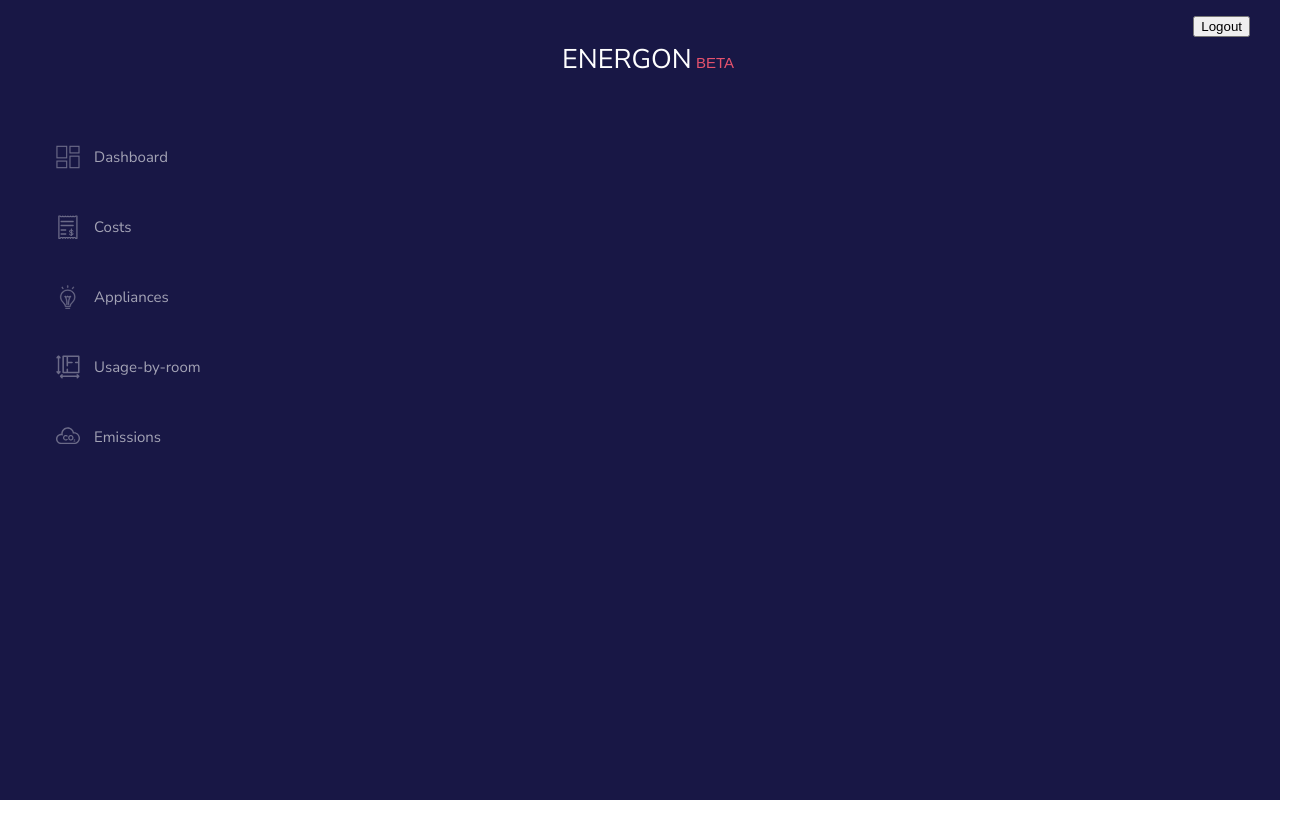
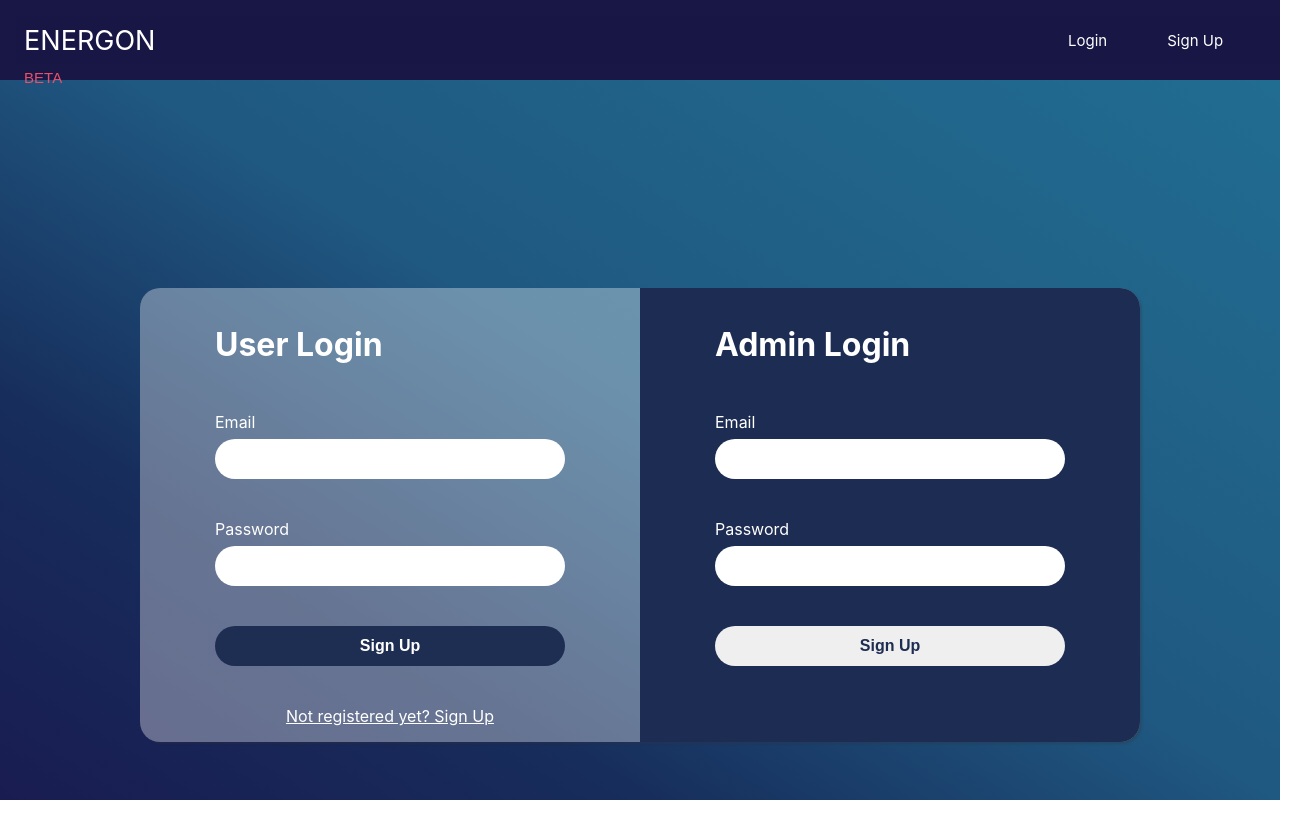
Before and after one commit to eofafrica4lyf/Energy-Management-System, a React (Create React App) app: page /login in a window 1280 px wide. Shown: the whole page, 1301 px wide, since content can reach past the window. Before the commit the page ends 800 px from the top, so only its background shows below. Built offline with nearby package versions, Linux system fonts and the light colour scheme; what react-fusioncharts would draw is missing.

Commit message:
Login and logout now functioning correctly

```diff
--- a/src/App.js
+++ b/src/App.js
@@ -1,12 +1,48 @@
-import React, { useState, useEffect } from 'react';
+import React, { useState } from 'react';
+import { Route, Redirect } from 'react-router-dom';
 import './App.css';
 
-import LoginLogout from './components/LoginLogout/LoginLogout';
-import Dashboard from './components/dashboard/Dashboard';
+
+import {signupContext, signContext} from './components/Helpers'
+
+// import LoginLogout from './components/LoginLogout/LoginLogout';
+// import Dashboard from './components/dashboard/Dashboard';
+
+import DashboardHeader from './components/dashboard/Header/DashboardHeader';
+import DashboardPage from './components/dashboard/Body/DashboardPage/DashboardPage';
+
+import CostsPage from './components/dashboard/Body/CostsPage/CostsPage';
+import AppliancesPage from './components/dashboard/Body/AppliancesPage/AppliancesPage';
+import UsagePage from './components/dashboard/Body/UsagePage/UsagePage';
+import EmissionsPage from './components/dashboard/Body/EmissionsPage/EmissionsPage';
+
+// import {Redirect} from 'react-router-dom';
+import LoginPage from './components/LoginLogout/LoginPage';
+import SignUpPage from './components/LoginLogout/SignUpPage';
+import LogHeader from './components/LoginLogout/LogHeader';
+
 
 function App() {
-  const [isLoggedIn, setIsLoggedIn] = useState(true);
+  const [isLoggedIn, setIsLoggedIn] = useState(false);
+  const [user, setUser] = useState([{email: "toluadesina", password: "qwerty"}]);
 
+  const handleUserSignin = (e) => {
+
+    // const userData = localStorage.getItem('user')
+    // if(!userData) return
+
+      e.preventDefault()
+      console.log(user);
+      const {email, password} = e.target.elements
+      const emailValue = email.value
+      const passwordValue = password.value
+
+      console.log(user, emailValue, user[0].email, passwordValue, user[0].password, (emailValue === user[0].email && passwordValue === user[0].password));
+      if(emailValue === user[0].email && passwordValue === user[0].password) {
+        setIsLoggedIn(!isLoggedIn);
+      }
+
+  }
 
   const handleLogout= (e) => {
     console.log("Logout button clicked");
@@ -19,26 +55,67 @@ function App() {
 
   const handleUserLogin = (e) => {
     e.preventDefault();
-    console.log(e);
+    const {email, firstname, lastname, password} = e.target.elements
+
+    console.log(email.value, firstname.value, lastname.value, password.value);
+    const emailValue = email.value
+    const firstNameValue = firstname.value
+    const lastNameValue = lastname.value
+    const passwordValue = password.value
+
+     const userData = {
+       firstname: firstNameValue,
+       lastname: lastNameValue,
+       email: emailValue,
+       password: passwordValue
      }
 
-  useEffect(() => {
-    // console.log("Entered useEffect")
-    // localStorage.userID = 2;
-    // setIsLoggedIn(true);
+     setUser([...user, userData])
+     console.log(user, [...user, userData]);
+     localStorage.setItem('user', JSON.stringify(userData))
+  }
 
-  }, [setIsLoggedIn])
+  // if (isLoggedIn) {
+  //   return <Redirect to="/dashboard" />;
+  // }
 
 
-    return (<>
+    return (
+    <>
       {console.log(isLoggedIn)}
+      <signupContext.Provider value={handleUserLogin}>
         {
           (isLoggedIn)
           ?
-        <Dashboard handleLogout={handleLogout}/>
+          <>
+            <div style={{display: "flex"}}>
+              <DashboardHeader />
+              <div id="logout" style={{float: "right", position: "absolute", right: "30px", top: "15px"}}>
+                <button onClick={handleLogout} id="logout">Logout</button>
+              </div>
+              {/* <DashboardHome /> */}
+              <Route exact path='/' component={DashboardPage}/>
+              <Route path='/dashboard' component={DashboardPage}/>
+              <Route path='/costs' component={CostsPage}/>
+              <Route path='/appliances' component={AppliancesPage}/>
+              <Route path='/usage' component={UsagePage}/>
+              <Route path='/emissions' component={EmissionsPage}/>
+            </div>
+          </>
+
           :
-        <LoginLogout handleUserLogin={handleUserLogin}/>
+          <signContext.Provider value={handleUserSignin}>
+            {/* <LoginLogout isLoggedIn={isLoggedIn}/> */}
+            <div style={{display: "flex", flexDirection: "column"}}>
+              <LogHeader />
+              <Route exact path="/" render={() => (isLoggedIn ? <Redirect to="/dashboard"/> :<LoginPage handleUserLogin={handleUserLogin}/>)}/>
+              <Route path="/login" render={() => (isLoggedIn ? <Redirect to="/dashboard"/> :<LoginPage handleUserLogin={handleUserLogin}/>)}/>
+              <Route path="/signup" component={SignUpPage}/>
+            </div>
+          </signContext.Provider>
         }
+      </signupContext.Provider>
+
     </>
     );
 }
--- /dev/null
+++ b/src/components/Helpers.js
@@ -0,0 +1,5 @@
+import {createContext} from 'react'
+
+export const signupContext = createContext()
+
+export const signContext = createContext()
--- a/src/components/LoginLogout/LoginPage.js
+++ b/src/components/LoginLogout/LoginPage.js
@@ -1,7 +1,11 @@
-import React from 'react'
+import React, {useContext} from 'react'
 import {Link} from "react-router-dom";
+import {signContext} from '../Helpers'
 
-function LoginPage(props) {
+
+function LoginPage() {
+  const handleUserSignin = useContext(signContext)
+
   return (
     <div id="log-body">
         <main>
@@ -9,7 +13,7 @@ function LoginPage(props) {
 
             <div id="user-login">
               <div>
-                <form onSubmit={props.handleUserLogin}>
+                <form onSubmit={handleUserSignin}>
                   <h1>User Login</h1>
                   <div className="formgroup">
                     <label htmlFor="email">Email</label>
@@ -20,7 +24,7 @@ function LoginPage(props) {
                     <input type="password" className="password" name="password"/>
                   </div>
                   <div className="formgroup">
-                    <input id="user-login" type="submit" style={{backgroundColor: "#1E2D52", color: "white"}}/>
+                    <input value="Sign Up" id="user-login" type="submit" style={{backgroundColor: "#1E2D52", color: "white"}}/>
                   </div>
                   <Link to="/signup" style={{display: "block", color: "white", margin: "auto", textAlign: "center"}}>Not registered yet? Sign Up</Link>
                 </form>
@@ -39,7 +43,7 @@ function LoginPage(props) {
                     <input type="password" className="password"/>
                   </div>
                   <div className="formgroup">
-                    <input id="admin-login" type="submit" style={{color: "#1E2D52",}}/>
+                    <input value="Sign Up" id="admin-login" type="submit" style={{color: "#1E2D52",}}/>
                   </div>
                 </form>
               </div>
--- a/src/components/LoginLogout/SignUpPage.js
+++ b/src/components/LoginLogout/SignUpPage.js
@@ -1,7 +1,11 @@
-import React from 'react';
+import React, {useContext} from 'react';
 import {Link} from "react-router-dom";
+import {signupContext} from '../Helpers'
+
 
 function SignUpPage() {
+  const handleUserLogin = useContext(signupContext)
+
   return (
     <div id="signup-body">
         <main>
@@ -9,23 +13,23 @@ function SignUpPage() {
 
             <div id="user-login">
               <div>
-                <form action="">
+                <form onSubmit={handleUserLogin}>
                   <h1>User SignUp</h1>
                   <div className="formgroup">
                     <label htmlFor="email">Email</label>
-                    <input type="text" className="email"/>
+                    <input type="text" className="email" name="firstname"/>
                   </div>
                   <div className="formgroup">
                     <label htmlFor="email">Email</label>
-                    <input type="text" className="email"/>
+                    <input type="text" className="email" name="lastname"/>
                   </div>
                   <div className="formgroup">
                     <label htmlFor="email">Email</label>
-                    <input type="text" className="email"/>
+                    <input type="text" className="email" name="email"/>
                   </div>
                   <div className="formgroup">
                     <label htmlFor="password">Password</label>
-                    <input type="password" className="password"/>
+                    <input type="password" className="password" name="password"/>
                   </div>
                   <div className="formgroup">
                     <input id="user-login" type="submit" style={{backgroundColor: "#1E2D52", color: "white"}}/>
--- a/src/components/dashboard/Charts/Cost.js
+++ b/src/components/dashboard/Charts/Cost.js
@@ -73,7 +73,7 @@ function Cost(props) {
 
 
   return (
-    <div style={{margin: '1em', flex:"0 0 30%", backgroundColor: background }}>
+    <div style={{margin: '1em', flex:"0 0 30%", backgroundColor: background, borderRadius: "5px"  }}>
       <div className='chart' style={{padding: "7px 15px", borderBottom: '1px solid black'}}>
         COST PREDICTED
       </div>
--- a/src/components/dashboard/Charts/Doughnut2d.js
+++ b/src/components/dashboard/Charts/Doughnut2d.js
@@ -64,7 +64,7 @@ function Doughnut2d(props) {
 };
 
   return (
-    <div style={{margin: '1em', flex:"0 0 30%", backgroundColor: background }}>
+    <div style={{margin: '1em', flex:"0 0 30%", backgroundColor: background, borderRadius: "5px" }}>
       <div className='chart' style={{padding: "7px 15px", borderBottom: '1px solid black'}}>
         COST PREDICTED
       </div>
--- a/src/components/dashboard/Header/DashboardHeader.js
+++ b/src/components/dashboard/Header/DashboardHeader.js
@@ -23,7 +23,6 @@ function Header() {
               </ul>
             </nav>
 
-
           </div>
         </aside>
       </div>
--- a/src/index.js
+++ b/src/index.js
@@ -1,10 +1,16 @@
-import React from 'react';
-import ReactDOM from 'react-dom';
-import './index.css';
-import App from './App';
-import * as serviceWorker from './serviceWorker';
+import React from "react";
+import ReactDOM from "react-dom";
+import "./index.css";
+import App from "./App";
+import * as serviceWorker from "./serviceWorker";
+import { BrowserRouter as Router } from "react-router-dom";
 
-ReactDOM.render(<App/>, document.getElementById('root'));
+ReactDOM.render(
+	<Router>
+		<App />
+	</Router>,
+	document.getElementById("root")
+);
 
 // If you want your app to work offline and load faster, you can change
 // unregister() to register() below. Note this comes with some pitfalls.
```
Also changed, not shown: src/components/LoginLogout/LoginLogout.js (+44 -12 lines), src/components/dashboard/Dashboard.js (+3 -9 lines). Lines whose indentation alone changed are shown as unchanged.
